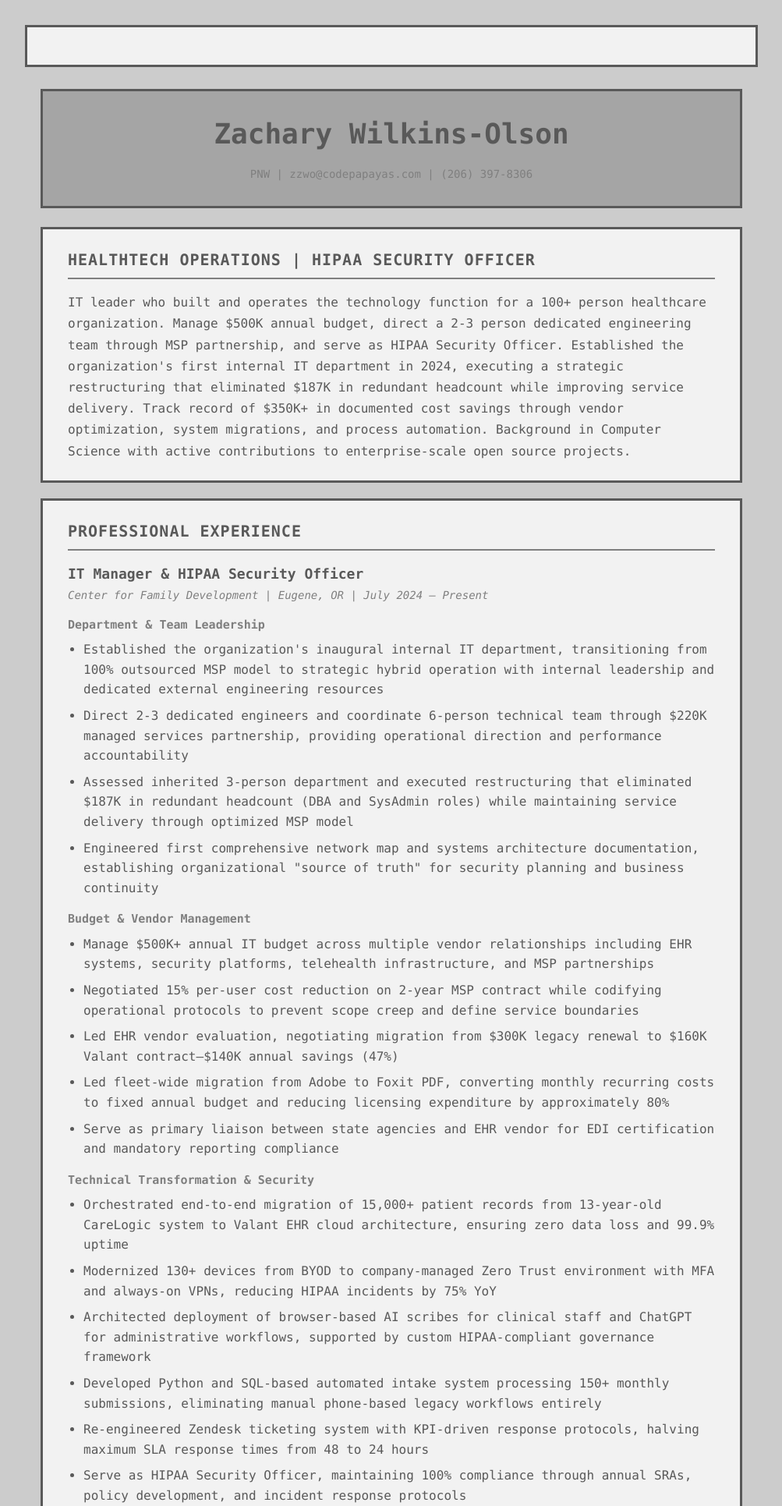
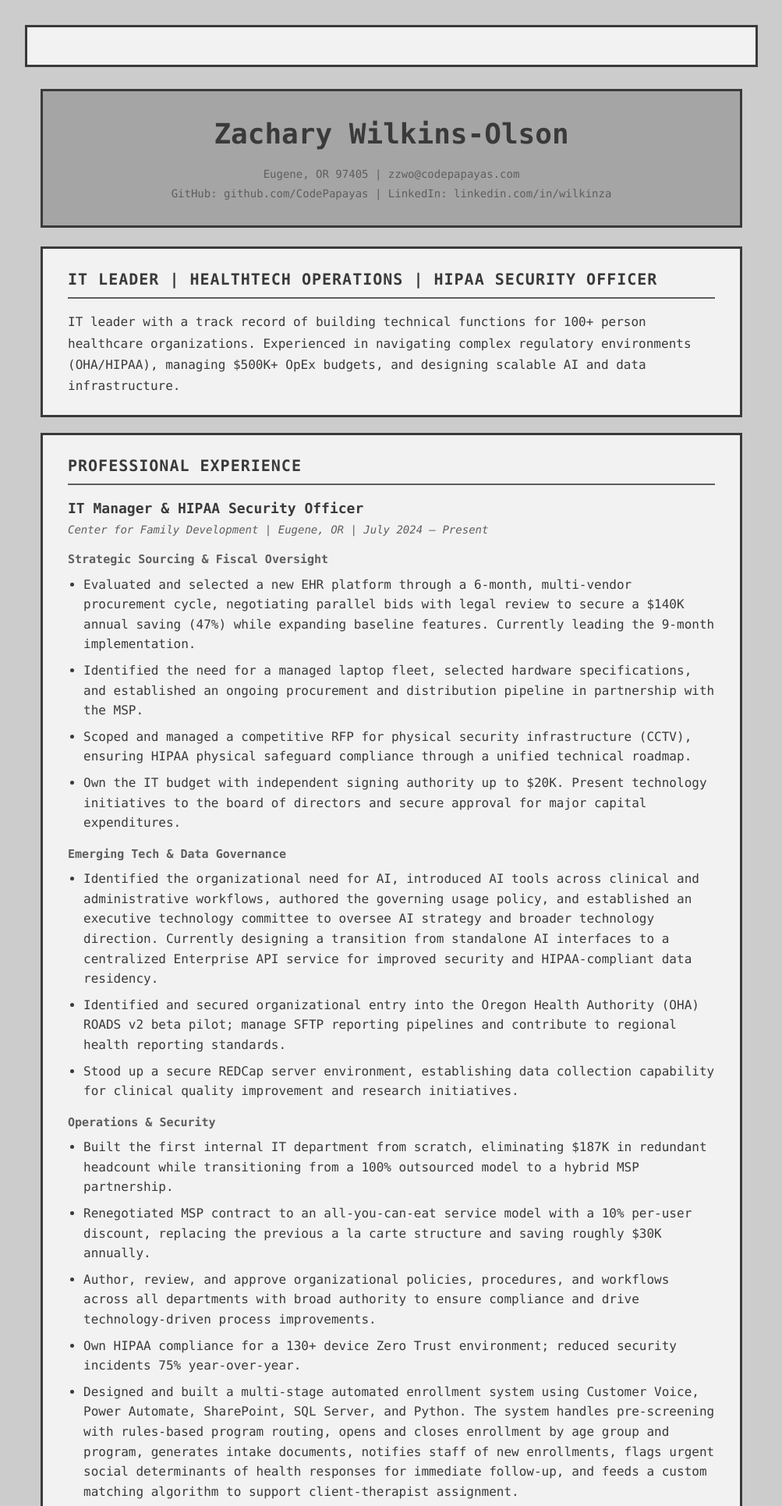
Before and after one commit to CodePapayas/zzwo-dot-com, a Python web app: template app/templates/resume.html in a window 1280 px wide. Shown: the top 1931 px of the page at 78% size, without its empty margins (138-1141 px from the left). Run offline with Jinja, Linux system fonts and the light colour scheme; the template is opened without the code that fills it, so the values that code supplies are empty.

Commit message:
Update styles and content across multiple templates; enhance resume details and layout

```diff
--- a/app/static/style.css
+++ b/app/static/style.css
@@ -1,14 +1,14 @@
 /* Monochrome scheme
-   --charcoal: #595959 (dark)       → text, borders
-   --grey: #7f7f7f      (mid)        → nav, accents
+   --charcoal: #3a3a3a (dark)       → text, borders
+   --grey: #5e5e5e      (mid)        → nav, accents
    --silver: #a5a5a5    (light)      → cards, highlights
    --silver-2: #cccccc  (base)       → page background
    --white-smoke: #f2f2f2 (lightest) → surfaces
    Original palette preserved below; switch by setting data-theme="original" on <html>.
 */
 :root {
-    --charcoal: #595959;
-    --grey: #7f7f7f;
+    --charcoal: #3a3a3a;
+    --grey: #5e5e5e;
     --silver: #a5a5a5;
     --silver-2: #cccccc;
     --white-smoke: #f2f2f2;
--- a/app/templates/resume.html
+++ b/app/templates/resume.html
@@ -5,13 +5,14 @@
   <header class="resume-header">
     <h1>Zachary Wilkins-Olson</h1>
     <p class="contact-info">
-      PNW | zzwo@codepapayas.com | (206) 397-8306
+      Eugene, OR 97405 | zzwo@codepapayas.com<br>
+      GitHub: github.com/CodePapayas | LinkedIn: linkedin.com/in/wilkinza
     </p>
   </header>
 
   <section class="resume-section summary">
-    <h2>HealthTech Operations | HIPAA Security Officer</h2>
-    <p>IT leader who built and operates the technology function for a 100+ person healthcare organization. Manage $500K annual budget, direct a 2-3 person dedicated engineering team through MSP partnership, and serve as HIPAA Security Officer. Established the organization's first internal IT department in 2024, executing a strategic restructuring that eliminated $187K in redundant headcount while improving service delivery. Track record of $350K+ in documented cost savings through vendor optimization, system migrations, and process automation. Background in Computer Science with active contributions to enterprise-scale open source projects.</p>
+    <h2>IT LEADER | HEALTHTECH OPERATIONS | HIPAA SECURITY OFFICER</h2>
+    <p>IT leader with a track record of building technical functions for 100+ person healthcare organizations. Experienced in navigating complex regulatory environments (OHA/HIPAA), managing $500K+ OpEx budgets, and designing scalable AI and data infrastructure.</p>
   </section>
 
   <section class="resume-section experience">
@@ -21,51 +22,62 @@
       <h3>IT Manager & HIPAA Security Officer</h3>
       <p class="job-meta">Center for Family Development | Eugene, OR | July 2024 – Present</p>
 
-      <h4>Department & Team Leadership</h4>
+      <h4>Strategic Sourcing & Fiscal Oversight</h4>
       <ul>
-        <li>Established the organization's inaugural internal IT department, transitioning from 100% outsourced MSP model to strategic hybrid operation with internal leadership and dedicated external engineering resources</li>
-        <li>Direct 2-3 dedicated engineers and coordinate 6-person technical team through $220K managed services partnership, providing operational direction and performance accountability</li>
-        <li>Assessed inherited 3-person department and executed restructuring that eliminated $187K in redundant headcount (DBA and SysAdmin roles) while maintaining service delivery through optimized MSP model</li>
-        <li>Engineered first comprehensive network map and systems architecture documentation, establishing organizational "source of truth" for security planning and business continuity</li>
+        <li>Evaluated and selected a new EHR platform through a 6-month, multi-vendor procurement cycle, negotiating parallel bids with legal review to secure a $140K annual saving (47%) while expanding baseline features. Currently leading the 9-month implementation.</li>
+        <li>Identified the need for a managed laptop fleet, selected hardware specifications, and established an ongoing procurement and distribution pipeline in partnership with the MSP.</li>
+        <li>Scoped and managed a competitive RFP for physical security infrastructure (CCTV), ensuring HIPAA physical safeguard compliance through a unified technical roadmap.</li>
+        <li>Own the IT budget with independent signing authority up to $20K. Present technology initiatives to the board of directors and secure approval for major capital expenditures.</li>
       </ul>
 
-      <h4>Budget & Vendor Management</h4>
+      <h4>Emerging Tech & Data Governance</h4>
       <ul>
-        <li>Manage $500K+ annual IT budget across multiple vendor relationships including EHR systems, security platforms, telehealth infrastructure, and MSP partnerships</li>
-        <li>Negotiated 15% per-user cost reduction on 2-year MSP contract while codifying operational protocols to prevent scope creep and define service boundaries</li>
-        <li>Led EHR vendor evaluation, negotiating migration from $300K legacy renewal to $160K Valant contract—$140K annual savings (47%)</li>
-        <li>Led fleet-wide migration from Adobe to Foxit PDF, converting monthly recurring costs to fixed annual budget and reducing licensing expenditure by approximately 80%</li>
-        <li>Serve as primary liaison between state agencies and EHR vendor for EDI certification and mandatory reporting compliance</li>
+        <li>Identified the organizational need for AI, introduced AI tools across clinical and administrative workflows, authored the governing usage policy, and established an executive technology committee to oversee AI strategy and broader technology direction. Currently designing a transition from standalone AI interfaces to a centralized Enterprise API service for improved security and HIPAA-compliant data residency.</li>
+        <li>Identified and secured organizational entry into the Oregon Health Authority (OHA) ROADS v2 beta pilot; manage SFTP reporting pipelines and contribute to regional health reporting standards.</li>
+        <li>Stood up a secure REDCap server environment, establishing data collection capability for clinical quality improvement and research initiatives.</li>
       </ul>
 
-      <h4>Technical Transformation & Security</h4>
+      <h4>Operations & Security</h4>
       <ul>
-        <li>Orchestrated end-to-end migration of 15,000+ patient records from 13-year-old CareLogic system to Valant EHR cloud architecture, ensuring zero data loss and 99.9% uptime</li>
-        <li>Modernized 130+ devices from BYOD to company-managed Zero Trust environment with MFA and always-on VPNs, reducing HIPAA incidents by 75% YoY</li>
-        <li>Architected deployment of browser-based AI scribes for clinical staff and ChatGPT for administrative workflows, supported by custom HIPAA-compliant governance framework</li>
-        <li>Developed Python and SQL-based automated intake system processing 150+ monthly submissions, eliminating manual phone-based legacy workflows entirely</li>
-        <li>Re-engineered Zendesk ticketing system with KPI-driven response protocols, halving maximum SLA response times from 48 to 24 hours</li>
-        <li>Serve as HIPAA Security Officer, maintaining 100% compliance through annual SRAs, policy development, and incident response protocols</li>
+        <li>Built the first internal IT department from scratch, eliminating $187K in redundant headcount while transitioning from a 100% outsourced model to a hybrid MSP partnership.</li>
+        <li>Renegotiated MSP contract to an all-you-can-eat service model with a 10% per-user discount, replacing the previous a la carte structure and saving roughly $30K annually.</li>
+        <li>Author, review, and approve organizational policies, procedures, and workflows across all departments with broad authority to ensure compliance and drive technology-driven process improvements.</li>
+        <li>Own HIPAA compliance for a 130+ device Zero Trust environment; reduced security incidents 75% year-over-year.</li>
+        <li>Designed and built a multi-stage automated enrollment system using Customer Voice, Power Automate, SharePoint, SQL Server, and Python. The system handles pre-screening with rules-based program routing, opens and closes enrollment by age group and program, generates intake documents, notifies staff of new enrollments, flags urgent social determinants of health responses for immediate follow-up, and feeds a custom matching algorithm to support client-therapist assignment.</li>
+        <li>Replaced a manual Excel-based room scheduling system with a custom Flask + SQL Server web application deployed on Azure App Service with GitHub Actions CI/CD, serving 50+ rooms across multiple buildings.</li>
       </ul>
     </div>
 
     <div class="job">
       <h3>System Administrator</h3>
       <p class="job-meta">Center for Family Development | Eugene, OR | May 2018 – July 2024</p>
+      <ul>
+        <li>Led a full remote telehealth rollout within two weeks during the March 2020 lockdown for 100+ staff.</li>
+        <li>Managed daily operations of the CareLogic EHR system, maintaining 99.9% uptime and data integrity across 15,000+ patient records. Certified Qualifacts System Administrator (2021).</li>
+        <li>Took over management of VBA and Pentaho reporting pipelines, delivering operational and clinical data to leadership.</li>
+        <li>Owned the IT onboarding process including EHR training for new hires; served as primary point of contact for day-to-day IT support across the organization.</li>
+        <li>Represented the organization at EHR partnership meetings, coordinating feature requests and system updates with Qualifacts.</li>
+      </ul>
+    </div>
+  </section>
 
-      <h4>COVID-19 Crisis Response & Business Continuity</h4>
-      <ul>
-        <li>Led immediate telehealth transformation during March 2020 lockdown, enabling 100% remote operations within 2 weeks for 100+ staff</li>
-        <li>Managed technology infrastructure supporting transition from 100% in-person to 75% telehealth services</li>
-        <li>Authored comprehensive telehealth policies and procedures ensuring regulatory compliance</li>
-      </ul>
-
-      <h4>Infrastructure & Operations</h4>
-      <ul>
-        <li>Managed CareLogic EHR system, ensuring 99.9% uptime and data integrity</li>
-        <li>Implemented KPI-driven Zendesk ticketing system achieving 24-hour SLA compliance</li>
-        <li>Deployed Beekeeper, Zoom Enterprise, and other SaaS platforms while optimizing licensing costs</li>
-      </ul>
+  <section class="resume-section education">
+    <h2>Education & Certifications</h2>
+    <div class="degree">
+      <strong>Bachelor of Science in Computer Science (June 2026)</strong><br>
+      Oregon State University<br>
+      <em>Notable Projects: Core contributor to Pylint (Open Source); Capstone focused on C++ neural network simulations.</em>
+    </div>
+    <div class="degree">
+      <strong>Associate Degree in General Studies</strong><br>
+      Lane Community College
+    </div>
+    <div class="degree">
+      <strong>Associate of Arts Oregon Transfer (AAOT)</strong><br>
+      Lane Community College
+    </div>
+    <div class="certification">
+      <strong>Certified Scrum Master (CSM)</strong>
     </div>
   </section>
 
@@ -73,43 +85,18 @@
     <h2>Technical Proficiencies</h2>
     <div class="skills-grid">
       <div class="skill-category">
-        <strong>Infrastructure & Systems</strong>
-        <p>VMware, Azure, Endpoint Management, Zero Trust Architecture, SQL Server</p>
+        <strong>Operations</strong>
+        <p>Vendor Management, RFP/Procurement, OpEx Budget Management ($500K+), MSP Partnership Oversight, Policy & Procedure Development, Cross-Departmental Workflow Design</p>
       </div>
       <div class="skill-category">
-        <strong>Healthcare Technology</strong>
-        <p>Valant EHR, CareLogic, EDI/HL7, HIPAA Compliance, Telehealth Platforms</p>
+        <strong>Technical</strong>
+        <p>Python, PowerShell, SQL (T-SQL/MySQL), JavaScript, Flask, FastAPI, Azure App Service, Entra ID/Azure AD, M365 Admin, Power Automate, SharePoint, SQL Server, VMware</p>
       </div>
       <div class="skill-category">
-        <strong>Security</strong>
-        <p>MFA Implementation, VPN Configuration, Security Audits, Incident Response</p>
-      </div>
-      <div class="skill-category">
-        <strong>Development</strong>
-        <p>Python, SQL (T-SQL/MySQL/SQLite), JavaScript, Flask, Power Automate</p>
-      </div>
-      <div class="skill-category">
-        <strong>Business Systems</strong>
-        <p>Zendesk, SharePoint, SSRS, Beekeeper, Zoom Enterprise</p>
+        <strong>Compliance</strong>
+        <p>HIPAA Security Officer, 42 CFR Part 2, EDI/HL7, OHA ROADS v2, SRA Protocols</p>
       </div>
     </div>
   </section>
-
-  <section class="resume-section education">
-    <h2>Education</h2>
-    <div class="degree">
-      <strong>Bachelor of Science in Computer Science</strong> (in progress)<br>
-      Oregon State University
-    </div>
-    <div class="degree">
-      <strong>Associate Degree in General Studies</strong><br>
-      Lane Community College
-    </div>
-  </section>
-
-  <section class="resume-section certifications">
-    <h2>Certifications</h2>
-    <p>Certified Scrum Master (CSM)</p>
-  </section>
 </div>
 {% endblock %}
--- a/app/templates/train.html
+++ b/app/templates/train.html
@@ -3,10 +3,9 @@
 {% block content %}
     <div class="train-page">
         <div class="fullscreen-photo">
-            <img src="{{ url_for('images', path='train.jpg') }}" alt="Train">
+            <img id="train-img" src="{{ url_for('images', path='train.jpg') }}" alt="Train">
         </div>
         <div class="train-overlay">
             <p class="box train-caption">This is the train picture.</p>
         </div>
-    </div>
 {% endblock %}
```
Also changed, not shown: other parts of app/static/style.css (+85 -9 lines), app/templates/index.html (+15 -15 lines), 1 other file.
